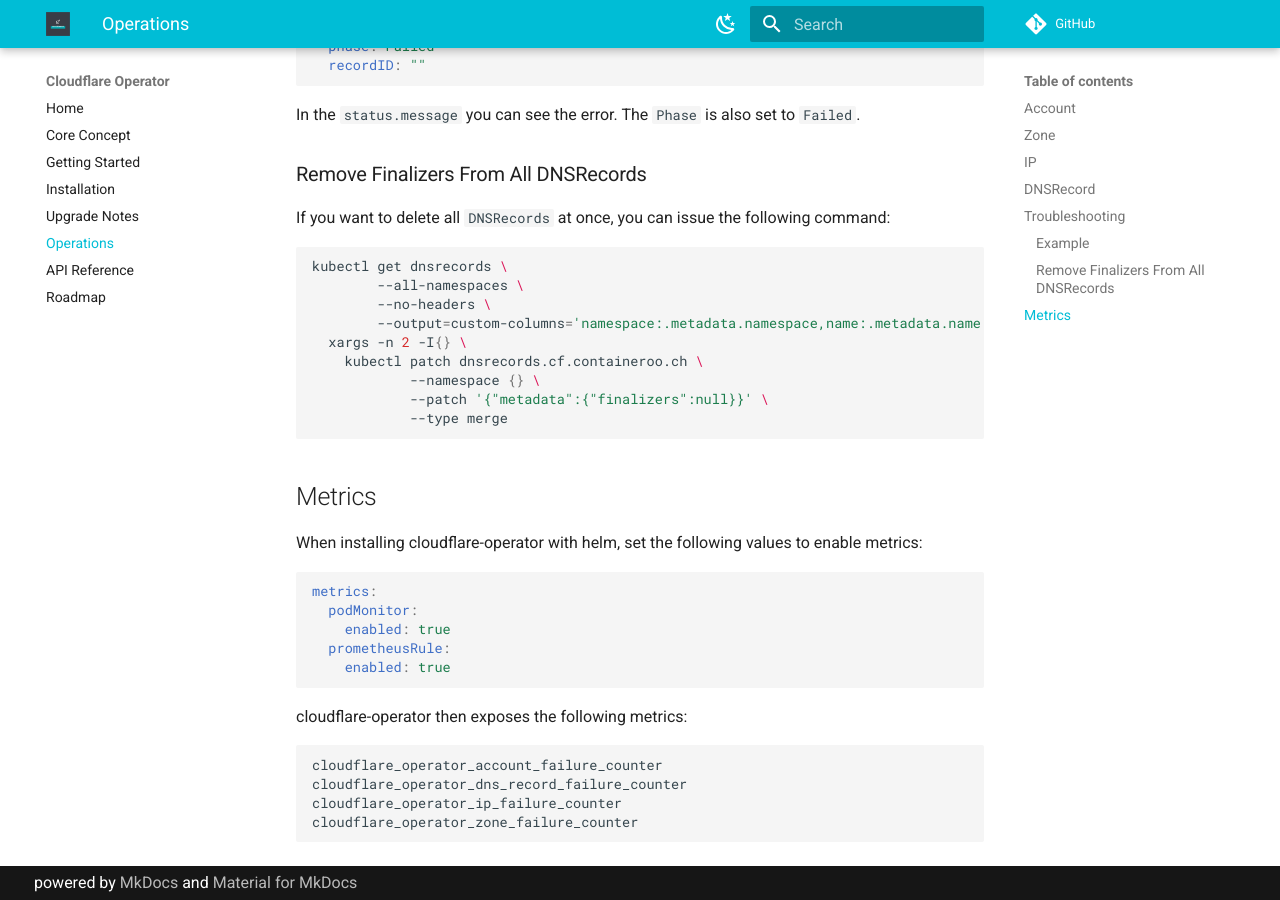
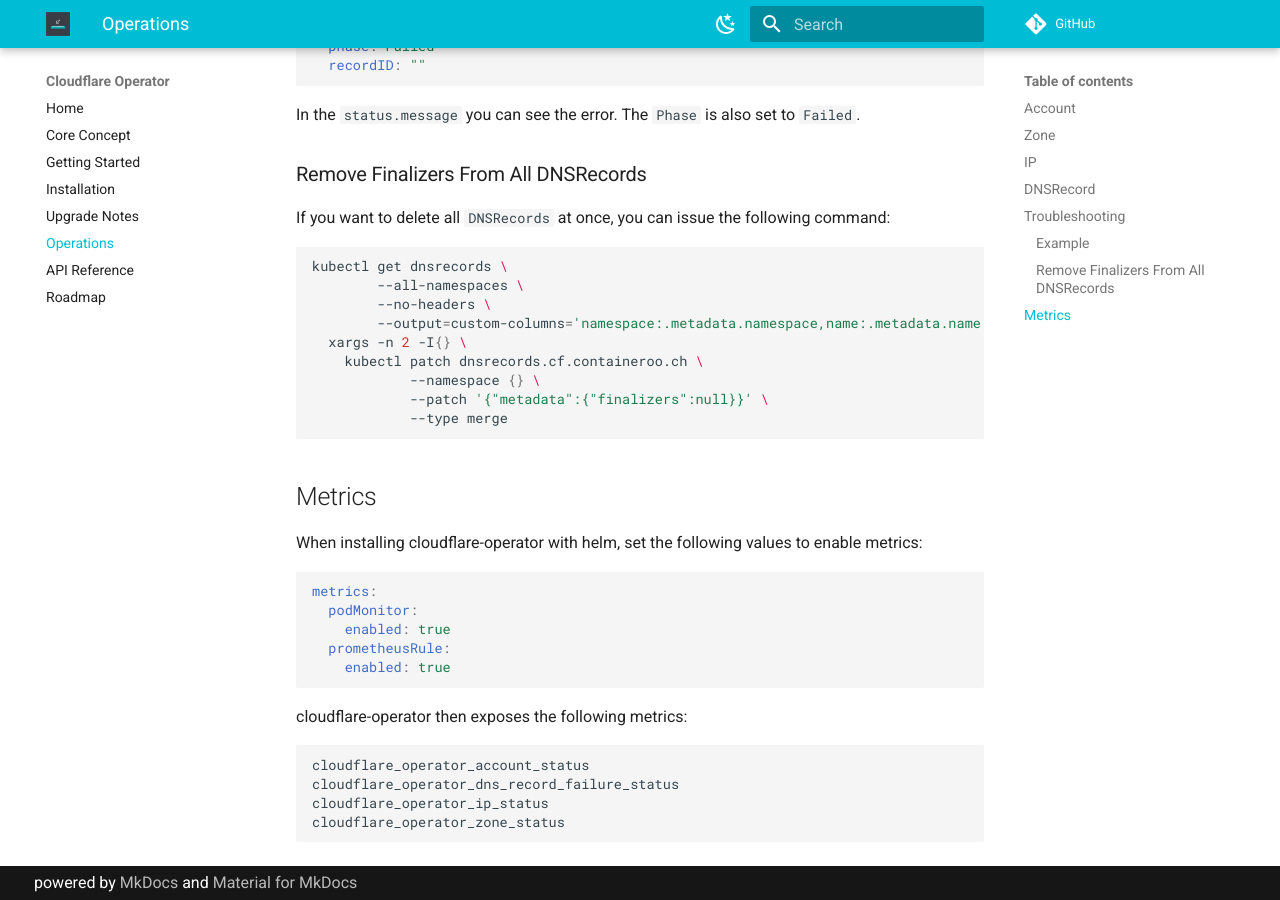
Before and after one commit to containeroo/cloudflare-operator, an MkDocs documentation site: the page built from docs/content/operations.md, in a window 1280 px wide and 900 px high, scrolled down 2757 px. Built offline with MkDocs 1.6.1 and Material for MkDocs 9.7.7, drawn with Linux system fonts in a browser that asks for light colours; comment, search, counter and statistics services are not loaded.

Commit message:
rename metrics

````diff
--- a/docs/content/operations.md
+++ b/docs/content/operations.md
@@ -171,8 +171,8 @@ metrics:
 cloudflare-operator then exposes the following metrics:
 
 ```text
-cloudflare_operator_account_failure_counter
-cloudflare_operator_dns_record_failure_counter
-cloudflare_operator_ip_failure_counter
-cloudflare_operator_zone_failure_counter
+cloudflare_operator_account_status
+cloudflare_operator_dns_record_failure_status
+cloudflare_operator_ip_status
+cloudflare_operator_zone_status
 ```
````
Also changed, not shown: 1 other file.
